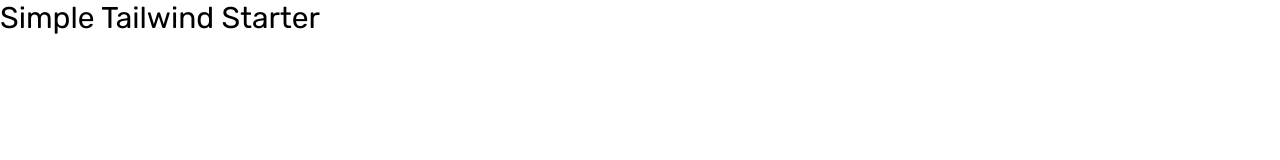
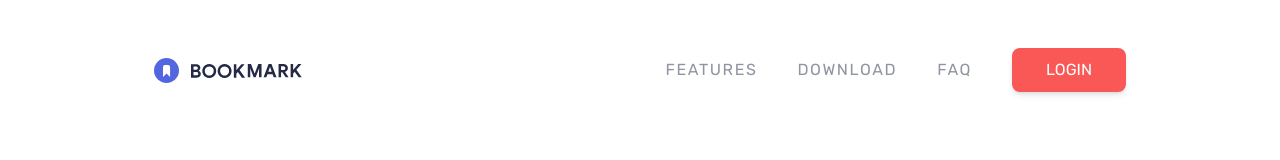
Before and after one commit to huntersteffner/Bookmark-site, a website: page index.html in a window 1280 px wide. Drawn offline with Linux system fonts and the light colour scheme.

Commit message:
Added navbar

```diff
--- a/index.html
+++ b/index.html
@@ -13,7 +13,22 @@
     <link rel="stylesheet" href="css/style.css" />
     <title>Bookmark Website</title>
   </head>
-  <body>
-    <h1 class="text-3xl">Simple Tailwind Starter</h1>
+  <body class="overflow-x-hidden">
+    <nav class="container relative mx-auto p-6">
+        <div class="flex items-center justify-between space-x-20 my-6">
+            <!-- Logo -->
+            <div class="z-30">
+                <img src="images/logo-bookmark.svg" alt="logo" id="logo">
+            </div>
+            <!-- Menu Items -->
+            <div class="hidden items-center space-x-10 uppercase text-grayishBlue md:flex">
+                <a href="#features" class="tracking-widest hover:text-softRed">Features</a>
+                <a href="#download" class="tracking-widest hover:text-softRed">Download</a>
+                <a href="#faq" class="tracking-widest hover:text-softRed">FAQ</a>
+
+                <a href="#" class="px-8 py-2 text-white bg-softRed border-2 border-softRed rounded-lg shadow-md hover:text-softRed hover:bg-white">Login</a>
+            </div>
+        </div>
+    </nav>
   </body>
 </html>
```
Also changed, not shown: css/style.css.
